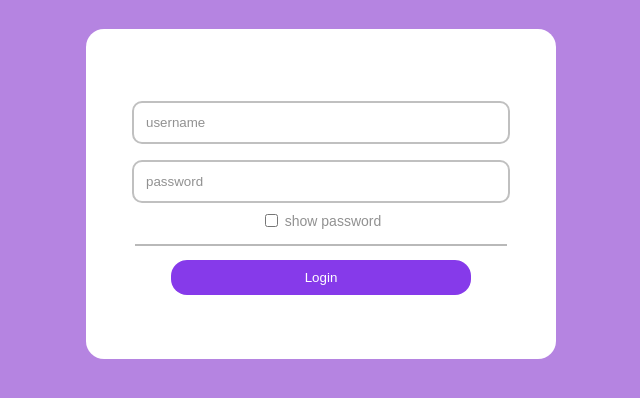
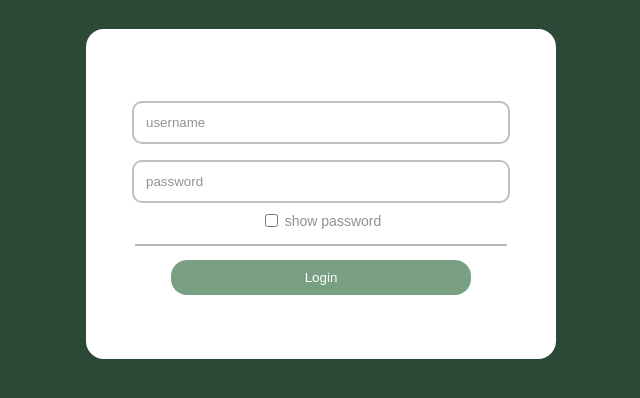
Before and after one commit to naailah-b/node-login, a plain HTML site: page index.html in a window 1280 px wide. Shown: the part 248-646 px from the top of the page, without its empty margins (319-959 px from the left). Drawn offline with Linux system fonts and the light colour scheme.

Commit message:
added the second page and changed colors

```diff
--- a/index.html
+++ b/index.html
@@ -5,6 +5,7 @@
     <meta charset="UTF-8">
     <meta name="viewport" content="width=device-width, initial-scale=1.0">
     <link rel="stylesheet" href="style.css">
+    <script src="login.js" defer></script>
     <title>login extra credit</title>
 </head>
 
@@ -22,18 +23,6 @@
             <button class="btn" id="btnPost">Login</button>
         </div>
     </div>
-
-    <script>
-        document.getElementById('clicky').addEventListener('click', ()=> {
-            var val = document.getElementById('pass');
-            if(val.type == 'password') {
-                val.type = "text";
-            }
-            else {
-                val.type = "password";
-            }
-        });
-    </script>
 </body>
 
 </html>
--- /dev/null
+++ b/login.css
@@ -0,0 +1,17 @@
+body {
+    margin: 0;
+    padding: 0;
+    display: flex;
+    height: 100vh;
+    align-items: center;
+    justify-content: center;
+    flex-direction: column;
+    font-family: Arial, Helvetica, sans-serif;
+    font-size: 24px;
+    background-color: #2B4936;
+    color: #D0E8D9;
+}
+
+#acc1 {
+    margin-bottom: 50px;
+}
--- /dev/null
+++ b/login.js
@@ -0,0 +1,15 @@
+// show password
+const show = document.getElementById("clicky").addEventListener("click", () => {
+  var val = document.getElementById("pass");
+  if (val.type == "password") {
+    val.type = "text";
+  } else {
+    val.type = "password";
+  }
+});
+
+// login button
+const button = document.querySelector('#btnPost');
+button.addEventListener('click', () => {
+
+})
--- a/style.css
+++ b/style.css
@@ -2,8 +2,8 @@ body {
   margin: 0;
   padding: 0;
   font-family: Arial, Helvetica, sans-serif;
-    background-color: rgb(181, 132, 225);
-    color: white;
+  background-color: #2B4936;
+  color: #D0E8D9;
 }
 
 .container {
@@ -64,7 +64,7 @@ body {
   padding: 10px;
   width: 300px;
   color: white;
-    background-color: rgb(134, 58, 234);
+  background-color: #79A082;
   border-radius: 16px;
   border: none;
 }
```
Also changed, not shown: matches.html (added, +19 -0 lines). Lines whose indentation alone changed are shown as unchanged.
